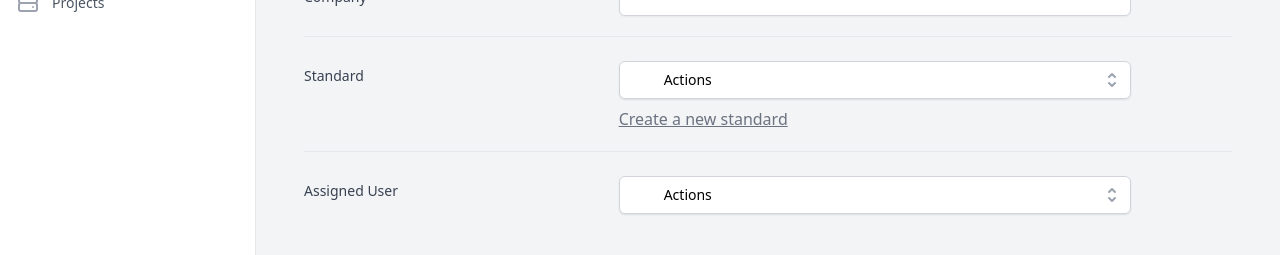
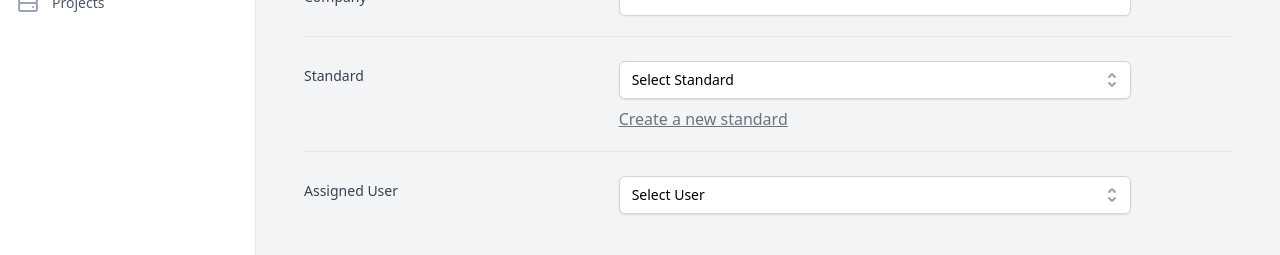
Before and after one commit to SaPH17/disarm, a React (Create React App) app in the folder view/: page /manage/project/create in a window 1280 px wide. Shown: the part 209-464 px from the top of the page. Built offline with nearby package versions, Linux system fonts and the light colour scheme.

Commit message:
Fixed select box

```diff
--- a/view/src/components/page/project/create-project-form.tsx
+++ b/view/src/components/page/project/create-project-form.tsx
@@ -121,7 +121,7 @@ export default function CreateProjectForm() {
             </label>
             <div className="mt-1 sm:mt-0 sm:col-span-2 flex flex-col gap-2">
               <div className="block max-w-lg w-full shadow-sm sm:text-sm border-gray-300 rounded-md">
-                <SelectBox items={items} />
+                <SelectBox items={items} defaultValue={'Select Standard'} />
               </div>
               <span className="text-gray-500 hover:text-gray-700 cursor-pointer underline">
                 Create a new standard
@@ -140,10 +140,11 @@ export default function CreateProjectForm() {
               <div className="block max-w-lg w-full shadow-sm sm:text-sm border-gray-300 rounded-md">
                 <SelectBox
                   items={availableUsers}
+                  defaultValue={'Select User'}
                   onClickFunction={getCurrentUser}
                 />
               </div>
-              <div className="block max-w-lg w-full sm:text-sm border-gray-300 rounded-md flex flex-col gap-2">
+              <div className="max-w-lg w-full sm:text-sm border-gray-300 rounded-md flex flex-col gap-2">
                 {selectedUsers.map((selectedUser, index) => (
                   <UserCard
                     key={index}
--- a/view/src/components/select-box.tsx
+++ b/view/src/components/select-box.tsx
@@ -20,7 +20,7 @@ export type SelectBoxData = {
 
 export default function SelectBox({
   items,
-  defaultValue = 'Actions',
+  defaultValue = 'Select Item',
   onClickFunction = () => {},
 }: GeneralSelectBoxData) {
   const [selected, setSelected] = useState<null | SelectBoxData>(null);
@@ -31,7 +31,7 @@ export default function SelectBox({
         <>
           <div className="mt-1 relative">
             <Listbox.Button className="w-full bg-white relative border border-gray-300 rounded-md shadow-sm pl-3 pr-10 py-2 text-left cursor-default focus:outline-none focus:ring-1 focus:ring-indigo-500 focus:border-indigo-500 sm:text-sm">
-              <span className="block truncate px-8">
+              <span className="block truncate">
                 {selected === null ? defaultValue : selected.name}
               </span>
               <span className="absolute inset-y-0 right-0 flex items-center pr-2 pointer-events-none">
```
